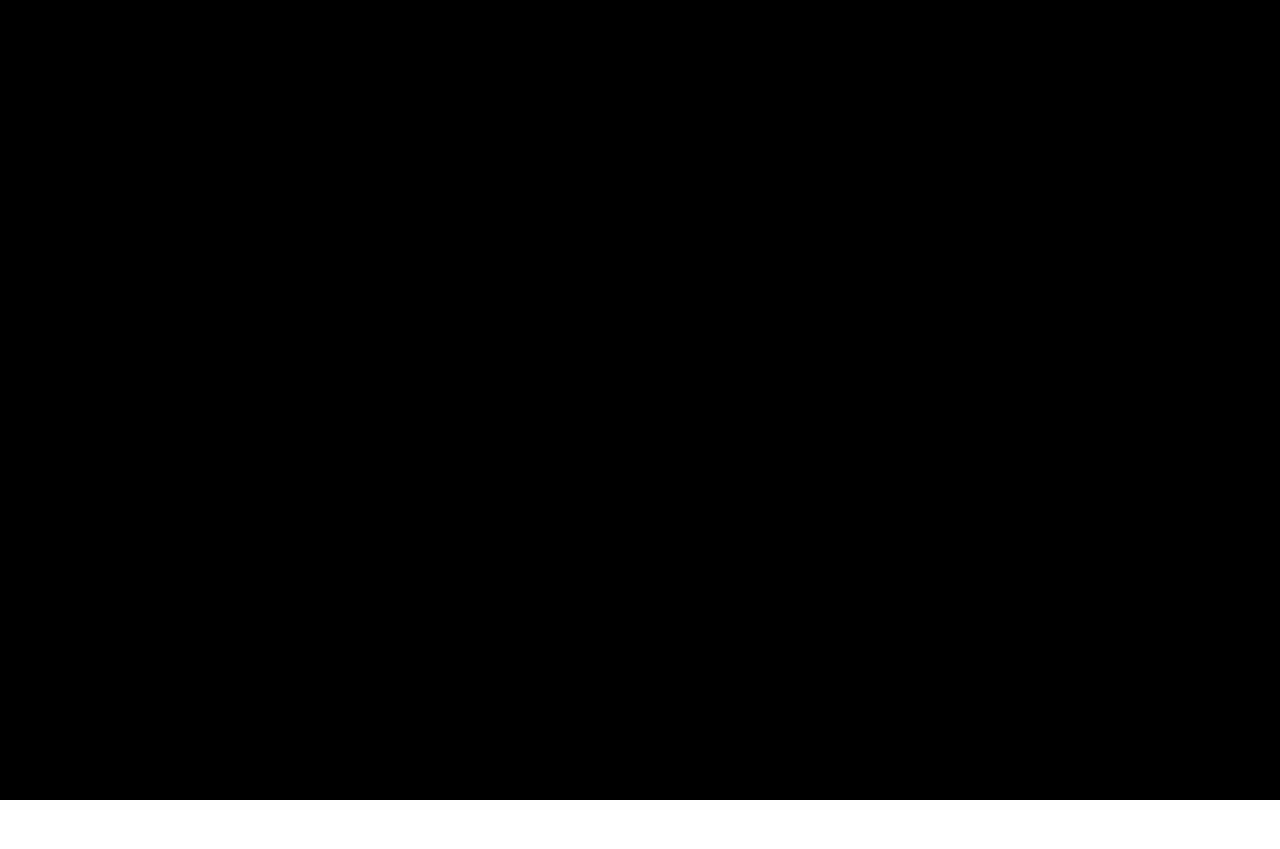
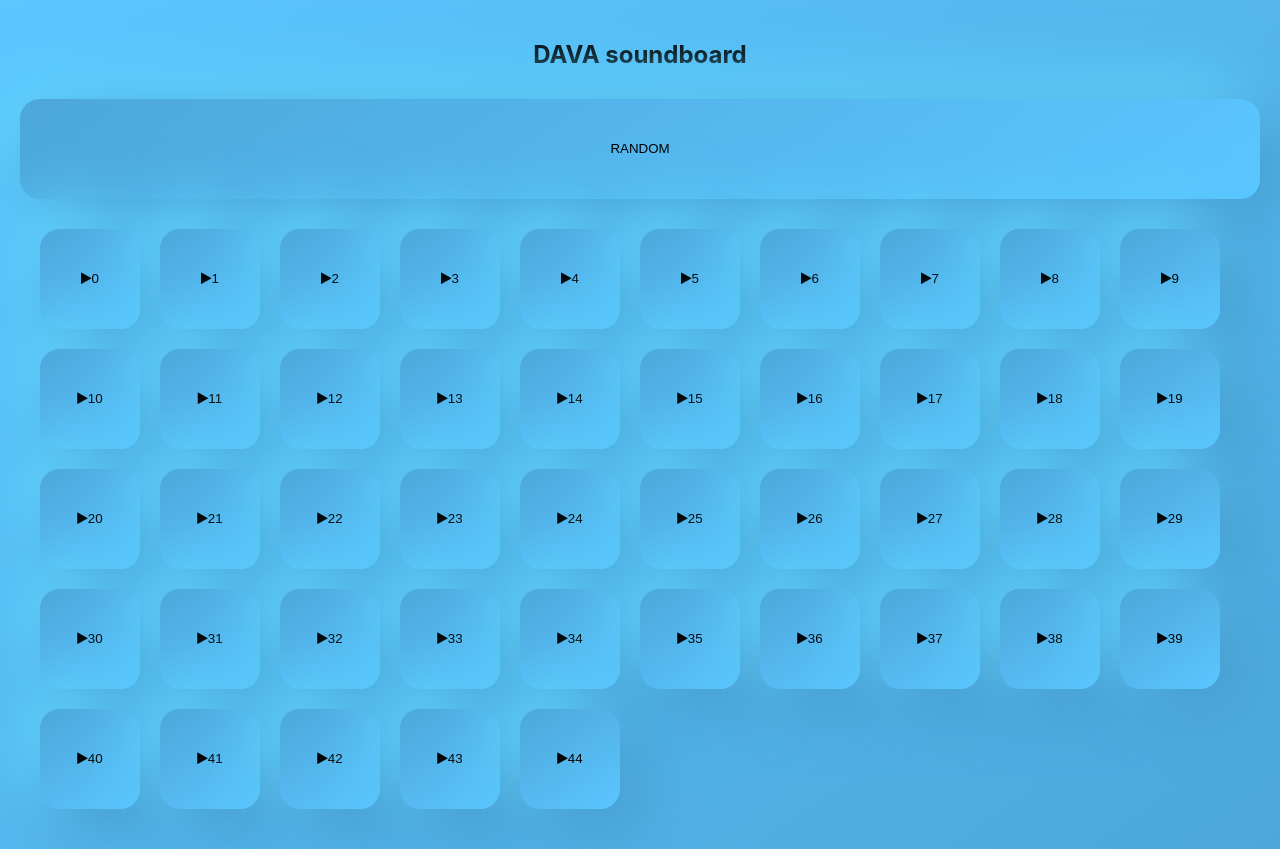
Before and after one commit to RomainCR/Dava, a React (Create React App) app: page / in a window 1280 px wide. Before the commit the page ends 800 px from the top, so only its background shows below. Built offline with nearby package versions, Linux system fonts and the light colour scheme.

Commit message:
soundboard + blue bg

```diff
--- a/public/index.html
+++ b/public/index.html
@@ -10,6 +10,7 @@
       content="Web site created using create-react-app"
     />
     <link rel="apple-touch-icon" href="%PUBLIC_URL%/logo192.png" />
+    <link rel="stylesheet" href="https://cdnjs.cloudflare.com/ajax/libs/font-awesome/4.7.0/css/font-awesome.min.css">
     <!--
       manifest.json provides metadata used when your web app is installed on a
       user's mobile device or desktop. See https://developers.google.com/web/fundamentals/web-app-manifest/
@@ -24,7 +25,7 @@
       work correctly both with client-side routing and a non-root public URL.
       Learn how to configure a non-root public URL by running `npm run build`.
     -->
-    <title>React App</title>
+    <title>DAVA</title>
   </head>
   <body>
     <noscript>You need to enable JavaScript to run this app.</noscript>
--- a/src/App.css
+++ b/src/App.css
@@ -1,13 +1,38 @@
 .app {
+	/* position: fixed;
 	width: 100vw;
-	height: 100vh;
+	height: 100vh; */
 	display: flex;
-	justify-content: center;
+	flex-direction: column;
+	/* justify-content: center; */
 	align-items: center;
-	background-color: black;
+	padding: 20px;
+	/* background-color: black; */
+	/* background: linear-gradient(145deg, #5bc6ff, #4da7db); */
+}
+
+.btn-container {
+	/* width: 100%;
+	display: flex; */
+	margin: 10px;
 }
 
 .btn {
-	width: 50%;
-	height: 30%;
+	width: 100px;
+	height: 100px;
+	border: none;
+	margin: 10px;
+	border-radius: 20px;
+	background: linear-gradient(145deg, #4da7db, #5bc6ff);
+	box-shadow: 20px 20px 60px #489dcf, -20px -20px 60px #62d5ff;
 }
+
+.btn-random {
+	width: 100%;
+	height: 100px;
+	border: none;
+	margin: 10px;
+	border-radius: 20px;
+	background: linear-gradient(145deg, #4da7db, #5bc6ff);
+	box-shadow: 20px 20px 60px #489dcf, -20px -20px 60px #62d5ff;
+}
--- a/src/App.tsx
+++ b/src/App.tsx
@@ -1,23 +1,72 @@
-import { useState } from 'react';
+import { useEffect, useState } from 'react';
 import './App.css';
 import sounds from './sounds.json';
+import Player from './Player';
 
 function App() {
 	const [ random, setRandom ] = useState(Math.floor(Math.random() * sounds.length));
+	// const [ randomAudio, setRandomAudio ] = useState<HTMLAudioElement>(new Audio(`/DAVAsound/${sounds[random]}`));
+	const [ indexPlaying, setIndexPlaying ] = useState<number>(0);
+	const [ audios, setAudios ] = useState(
+		sounds.map((sound) => {
+			return { audio: new Audio(`/DAVAsound/${sound}`), isPlaying: false };
+		})
+	);
 
-	let audio = new Audio(`/DAVAsound/${sounds[random]}`);
-	console.log(sounds[random], random, sounds.length);
-
-	const start = () => {
+	const start = (index: number) => {
 		setRandom(Math.floor(Math.random() * sounds.length));
-		audio.play();
+		if (!audios[index].audio.paused) {
+			const newAudios = [ ...audios ];
+			newAudios[index].audio.pause();
+			newAudios[index].isPlaying = false;
+			setAudios(newAudios);
+		} else {
+			setIndexPlaying(index);
+			const newAudios = [ ...audios ];
+			newAudios.forEach((a) => {
+				a.audio.pause();
+				a.audio.currentTime = 0;
+			});
+			newAudios[index].audio.play();
+			newAudios[index].isPlaying = true;
+			setAudios(newAudios);
+		}
 	};
 
+	useEffect(
+		() => {
+			audios[indexPlaying].audio.addEventListener('ended', () => {
+				const newAudios = [ ...audios ];
+				newAudios[indexPlaying].isPlaying = false;
+				setAudios(newAudios);
+			});
+			return () => {
+				audios[indexPlaying].audio.removeEventListener('ended', () => {
+					const newAudios = [ ...audios ];
+					newAudios[indexPlaying].isPlaying = false;
+					setAudios(newAudios);
+				});
+			};
+		},
+		[ indexPlaying ]
+	);
+
 	return (
-		<div className="app" onClick={start}>
-			{/* <button className="btn" onClick={start}>
-				DAVA
-			</button> */}
+		<div className="app">
+			<h2>DAVA soundboard</h2>
+			<button className="btn-random" onClick={() => start(random)}>
+				RANDOM
+			</button>
+			<div className="btn-container">
+				{audios.map((audio, index) => {
+					return (
+						<button className="btn" onClick={() => start(index)} key={index}>
+							{audio.audio.paused ? <i className="fa fa-play" /> : <i className="fa fa-stop" />}
+							{index}
+						</button>
+					);
+				})}
+			</div>
 		</div>
 	);
 }
--- a/src/index.css
+++ b/src/index.css
@@ -1,13 +1,12 @@
 body {
-  margin: 0;
-  font-family: -apple-system, BlinkMacSystemFont, 'Segoe UI', 'Roboto', 'Oxygen',
-    'Ubuntu', 'Cantarell', 'Fira Sans', 'Droid Sans', 'Helvetica Neue',
-    sans-serif;
-  -webkit-font-smoothing: antialiased;
-  -moz-osx-font-smoothing: grayscale;
+	background: linear-gradient(145deg, #5bc6ff, #4da7db);
+	margin: 0;
+	font-family: -apple-system, BlinkMacSystemFont, 'Segoe UI', 'Roboto', 'Oxygen', 'Ubuntu', 'Cantarell', 'Fira Sans',
+		'Droid Sans', 'Helvetica Neue', sans-serif;
+	-webkit-font-smoothing: antialiased;
+	-moz-osx-font-smoothing: grayscale;
 }
 
 code {
-  font-family: source-code-pro, Menlo, Monaco, Consolas, 'Courier New',
-    monospace;
+	font-family: source-code-pro, Menlo, Monaco, Consolas, 'Courier New', monospace;
 }
```
